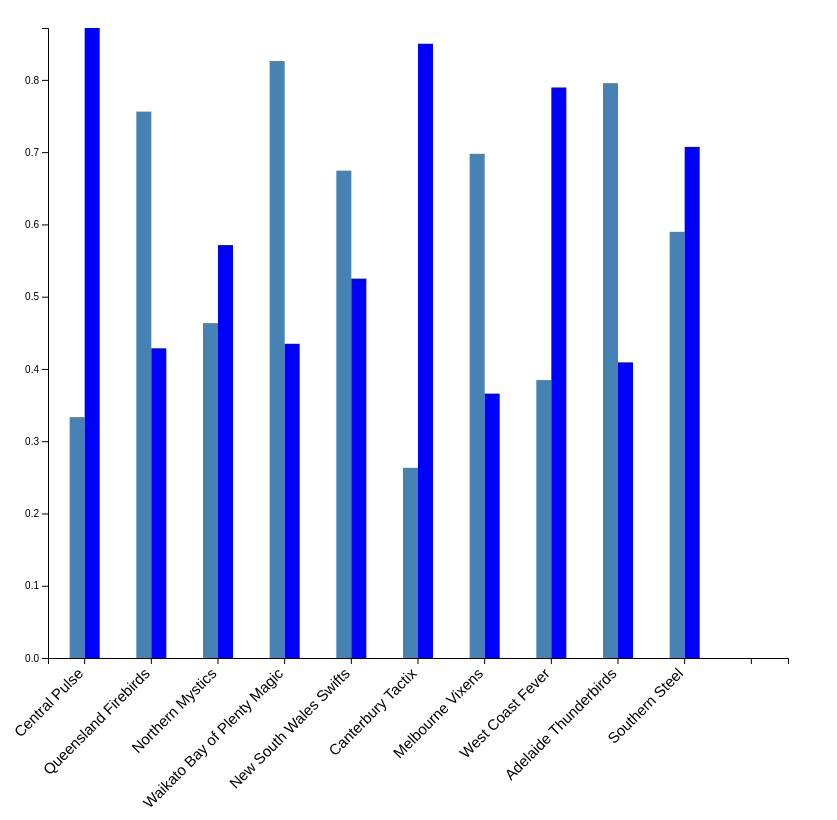
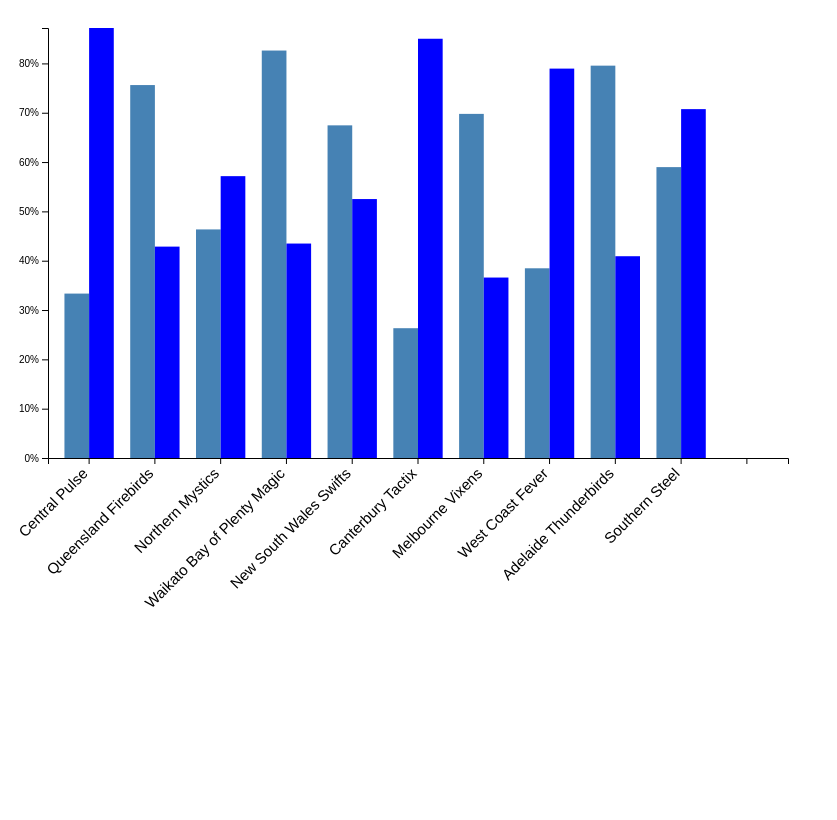
Before and after one commit to haydnbannister/SWEN422A1, a plain HTML site: page homeadvantage.html in a window 1280 px wide. Shown: the whole page, without its empty margins (0-837 px from the left). Drawn offline with nearby package versions, Linux system fonts and the light colour scheme.

Commit message:
Fixed homeadvantage spacing and formatted axis

```diff
--- a/homeadvantage.html
+++ b/homeadvantage.html
@@ -19,7 +19,7 @@
     // set the dimensions and margins of the graph
     var margin = {top: 20, right: 20, bottom: 150, left: 40},
         width = 800 - margin.left - margin.right,
-        height = 800 - margin.top - margin.bottom;
+        height = 600 - margin.top - margin.bottom;
 
     var svg = d3.select("body").append("svg")
         .attr("width", width + margin.left + margin.right)
@@ -78,7 +78,7 @@
 
         var x = d3.scaleBand()
             .range([0, width])
-            .padding(0.1);
+            .padding(0.25);
         var y = d3.scaleLinear()
             .range([height, 0]);
 
@@ -104,9 +104,9 @@
             .enter().append("rect")
             .attr("class", "bar")
             .attr("x", function (d, i) {
-                return x(d.key)+x.bandwidth() / 4;
+                return x(d.key);
             })
-            .attr("width", x.bandwidth() / 4)
+            .attr("width", x.bandwidth() / 2)
             .attr("y", function (d) {
 
                 return y(d.value.wins / d.value.total);
@@ -130,7 +130,7 @@
             .attr("x", function (d, i) {
                 return x(d.key) + x.bandwidth() / 2;
             })
-            .attr("width", x.bandwidth() / 4)
+            .attr("width", x.bandwidth() / 2)
             .attr("y", function (d) {
 
                 return y(d.value.wins / d.value.total);
@@ -161,7 +161,8 @@
 
         // add the y Axis
         svg.append("g")
-            .call(d3.axisLeft(y));
+            .attr("class", "axis axis--y")
+            .call(d3.axisLeft(y).ticks(10, "%"))
     }
 
 
```
